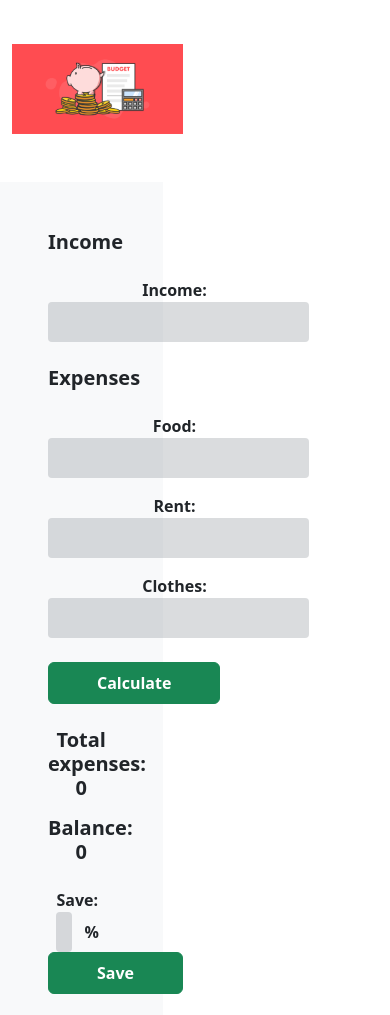
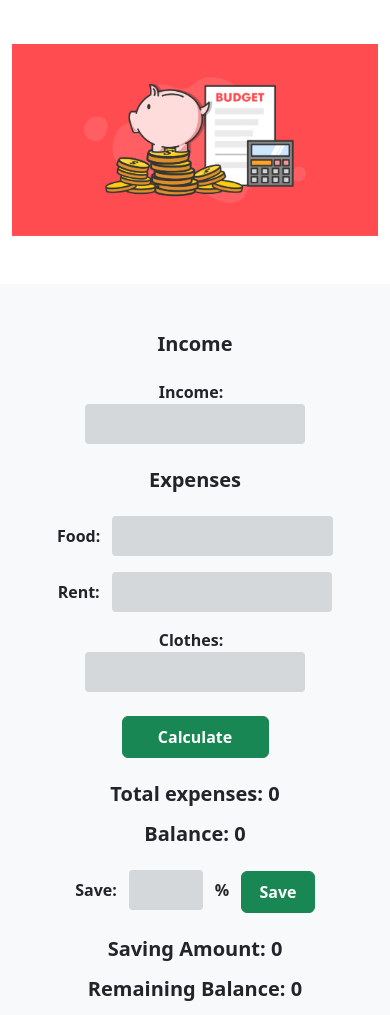
Before and after one commit to mashruf/money-matters, a plain HTML site: page index.html in a window 390 px wide. Shown: the part 85-1100 px from the top of the page. Drawn offline with nearby package versions, Linux system fonts and the light colour scheme.

Commit message:
ui for different screen fixed

```diff
--- a/css/style.css
+++ b/css/style.css
@@ -7,3 +7,19 @@
 .fa-dollar-sign {
     color: #FBDF07;
 }
+
+.input-width {
+    width: 75%;
+}
+
+.calculate-button-width {
+    width: 50%;
+}
+
+.save-input-width {
+    width: 25%;
+}
+
+.save-button-width {
+    width: 25%;
+}
--- a/index.html
+++ b/index.html
@@ -28,15 +28,16 @@
     <main>
         <div class="container">
             <div class="row gap-5">
-                <div class="col-6">
+                <div class="col-12 col-md-6">
                     <img class=" w-100 h-100" src="images/money-matters.png" alt="">
                 </div>
-                <div class="col-5 bg-light p-5 text-center">
+                <div class="col-12 col-md-5 bg-light p-5 text-center">
                     <!-- income -->
                     <h5 class="fw-bold mb-4">Income</h5>
                     <label class="mb-4">
                         <span class="fw-semibold me-2">Income:</span>
-                        <input id="input-income" class="bg-secondary bg-opacity-25 fw-semibold border-0 rounded-1 p-2"
+                        <input id="input-income"
+                            class="input-width bg-secondary bg-opacity-25 fw-semibold border-0 rounded-1 p-2"
                             type="text">
                     </label>
 
@@ -48,14 +49,16 @@
                         <!-- food -->
                         <label class="mb-3">
                             <span class="fw-semibold me-2">Food:</span>
-                            <input id="input-food" class="bg-secondary bg-opacity-25 fw-semibold border-0 rounded-1 p-2"
+                            <input id="input-food"
+                                class="input-width bg-secondary bg-opacity-25 fw-semibold border-0 rounded-1 p-2"
                                 type="text">
                         </label>
 
                         <!-- rent -->
                         <label class="mb-3">
                             <span class="fw-semibold me-2">Rent:</span>
-                            <input id="input-rent" class="bg-secondary bg-opacity-25 fw-semibold border-0 rounded-1 p-2"
+                            <input id="input-rent"
+                                class="input-width bg-secondary bg-opacity-25 fw-semibold border-0 rounded-1 p-2"
                                 type="text">
                         </label>
 
@@ -63,7 +66,8 @@
                         <label>
                             <span class="fw-semibold me-2">Clothes:</span>
                             <input id="input-clothes"
-                                class="bg-secondary bg-opacity-25 fw-semibold border-0 rounded-1 p-2" type="text">
+                                class="input-width bg-secondary bg-opacity-25 fw-semibold border-0 rounded-1 p-2"
+                                type="text">
                         </label>
 
 
@@ -73,7 +77,7 @@
                     <div class="my-4">
                         <!-- calculate button -->
                         <button type="button" id="calculate"
-                            class="btn btn-success fw-semibold text-white px-5 py-2 mb-4">Calculate</button>
+                            class=" btn btn-success calculate-button-width fw-semibold text-white py-2 mb-4">Calculate</button>
                         <h5 class="fw-bold">Total expenses: <span id="total-expenses">0</span></h5>
                         <h5 class="fw-bold mt-3">Balance: <span id="balance">0</span></h5>
                     </div>
@@ -82,11 +86,12 @@
                     <div class="mb-4">
                         <label class="fw-semibold me-2" for="save">Save:</label>
                         <input id="input-save"
-                            class="w-25 bg-secondary fw-semibold bg-opacity-25 border-0 rounded-1 p-2" type="text">
+                            class="save-input-width bg-secondary fw-semibold bg-opacity-25 border-0 rounded-1 p-2"
+                            type="text">
                         <span class="fw-semibold mx-2">%</span>
                         <!-- save button -->
                         <button type="button" id="save"
-                            class="d-inline  btn btn-success fw-semibold text-white px-5 py-2">Save</button>
+                            class="save-button-width d-inline btn btn-success fw-semibold text-white px-2 py-2">Save</button>
 
                         <div class="mt-4">
                             <h5 class="fw-bold">Saving Amount: <span id="saving-amount">0</span></h5>
--- a/js/app.js
+++ b/js/app.js
@@ -55,6 +55,8 @@ function calculateSavingAmountRemainingBalance() {
 
     //calculating saving amount
     const balance = calculateBalance();
+
+    if (balance >= 0) {
         if (save >= 0 && save <= 100) {
             //calculting saving amount
             savingAmount = balance * (save / 100);
@@ -67,12 +69,10 @@ function calculateSavingAmountRemainingBalance() {
         else {
             alert('It is an invalid amount to save')
         }
-
-
-
-
-
-
+    }
+    else {
+        alert('Please enter valid input in all fields!');
+    }
 
 
 
```
Lines whose indentation alone changed are shown as unchanged.
